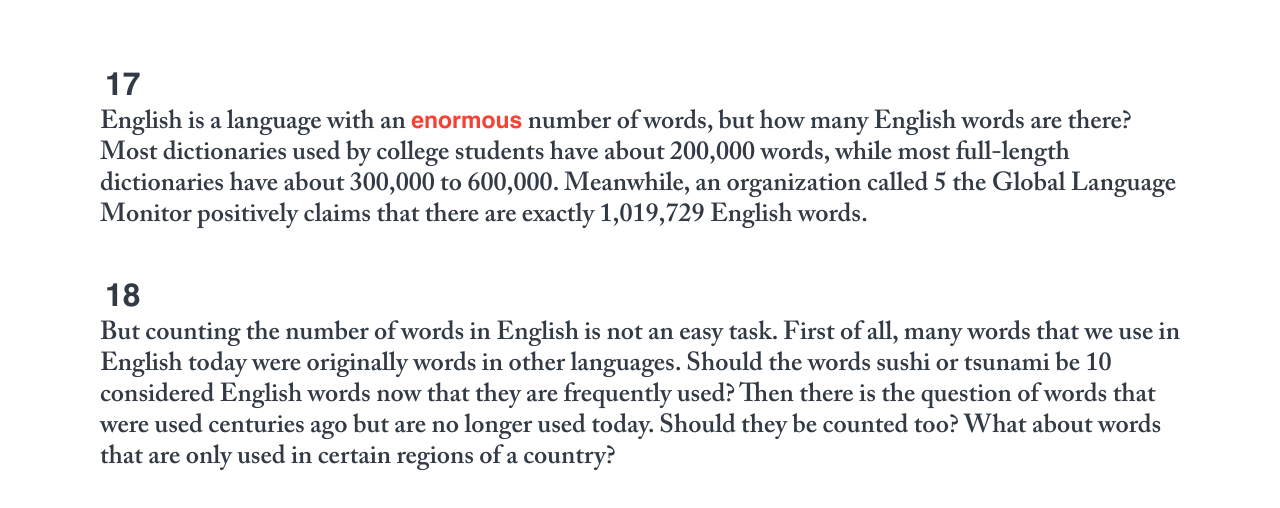
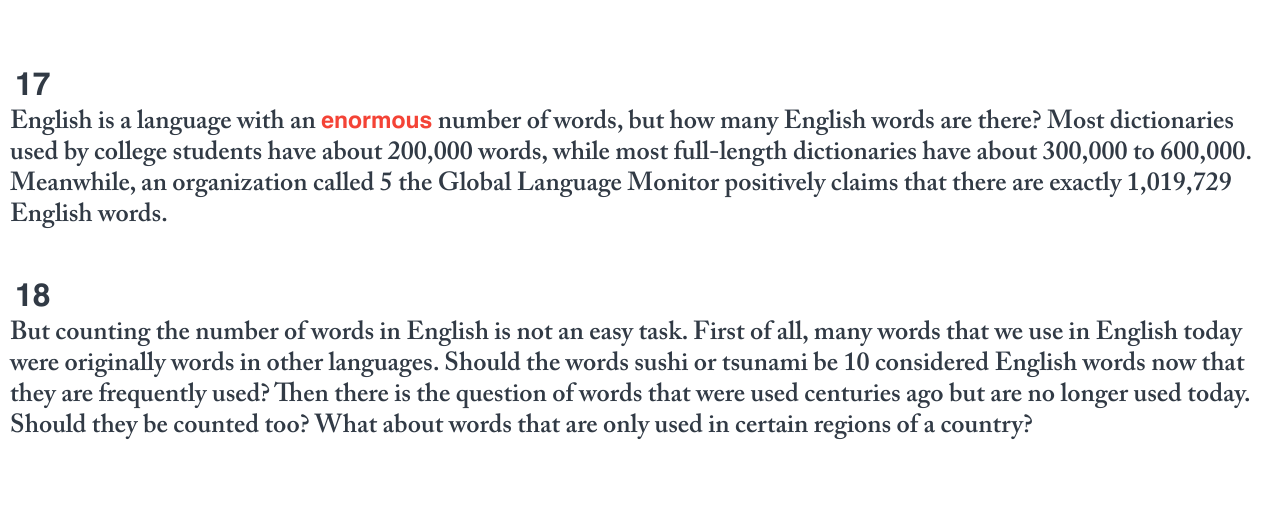
Before and after one commit to teatime59/sokutan, a plain HTML site: page index.html in a window 1280 px wide. Drawn offline with Linux system fonts and the light colour scheme; a script that the page names is missing.

Commit message:
Update style.css

```diff
--- a/css/style.css
+++ b/css/style.css
@@ -19,7 +19,7 @@ body {
 }
 body {
    margin: 0px;
-   padding: 20px 100px 20px 100px;
+   padding: 20px 10px 20px 10px;
 }
 h1 {
    margin: 0px;
```
